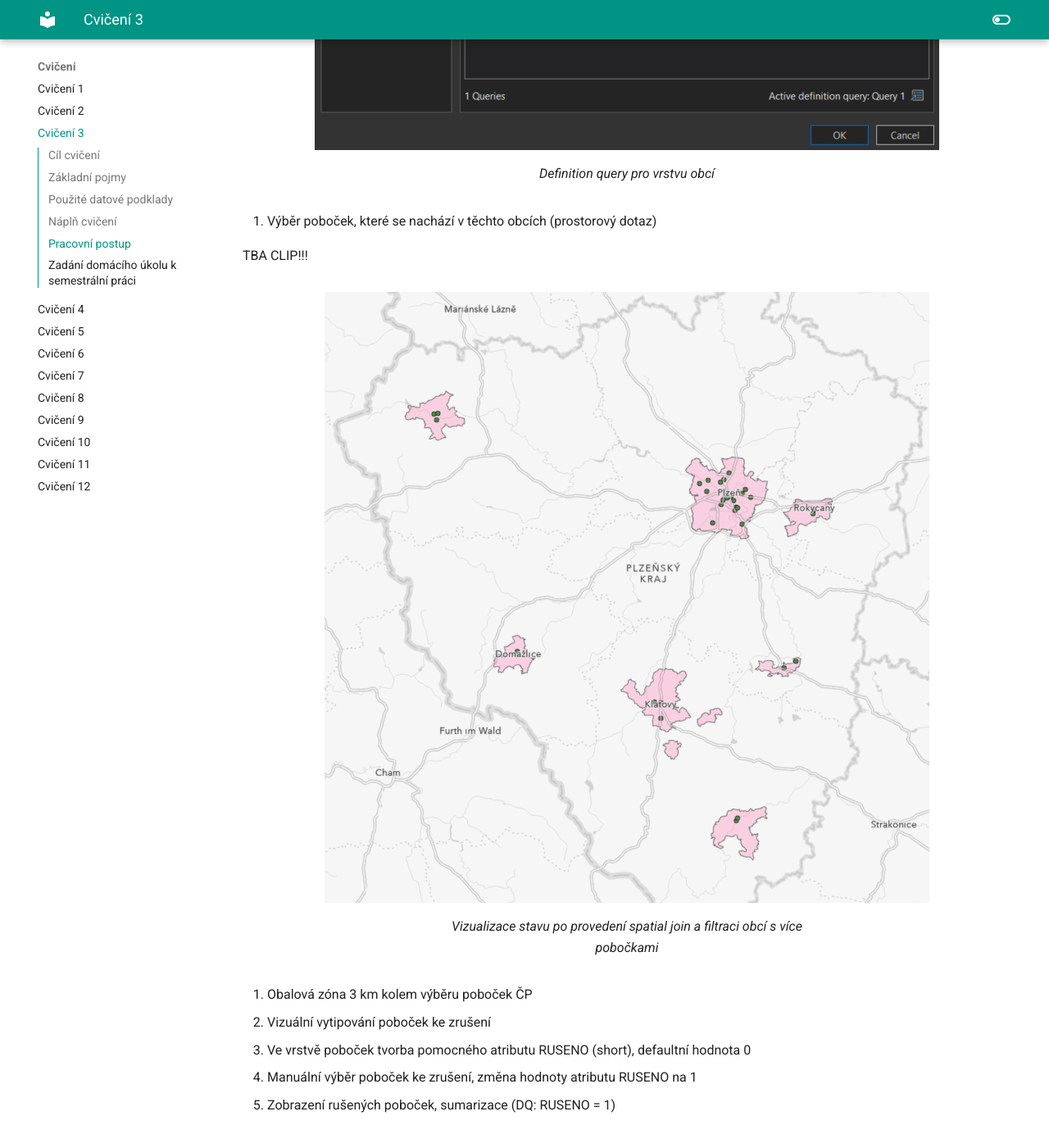
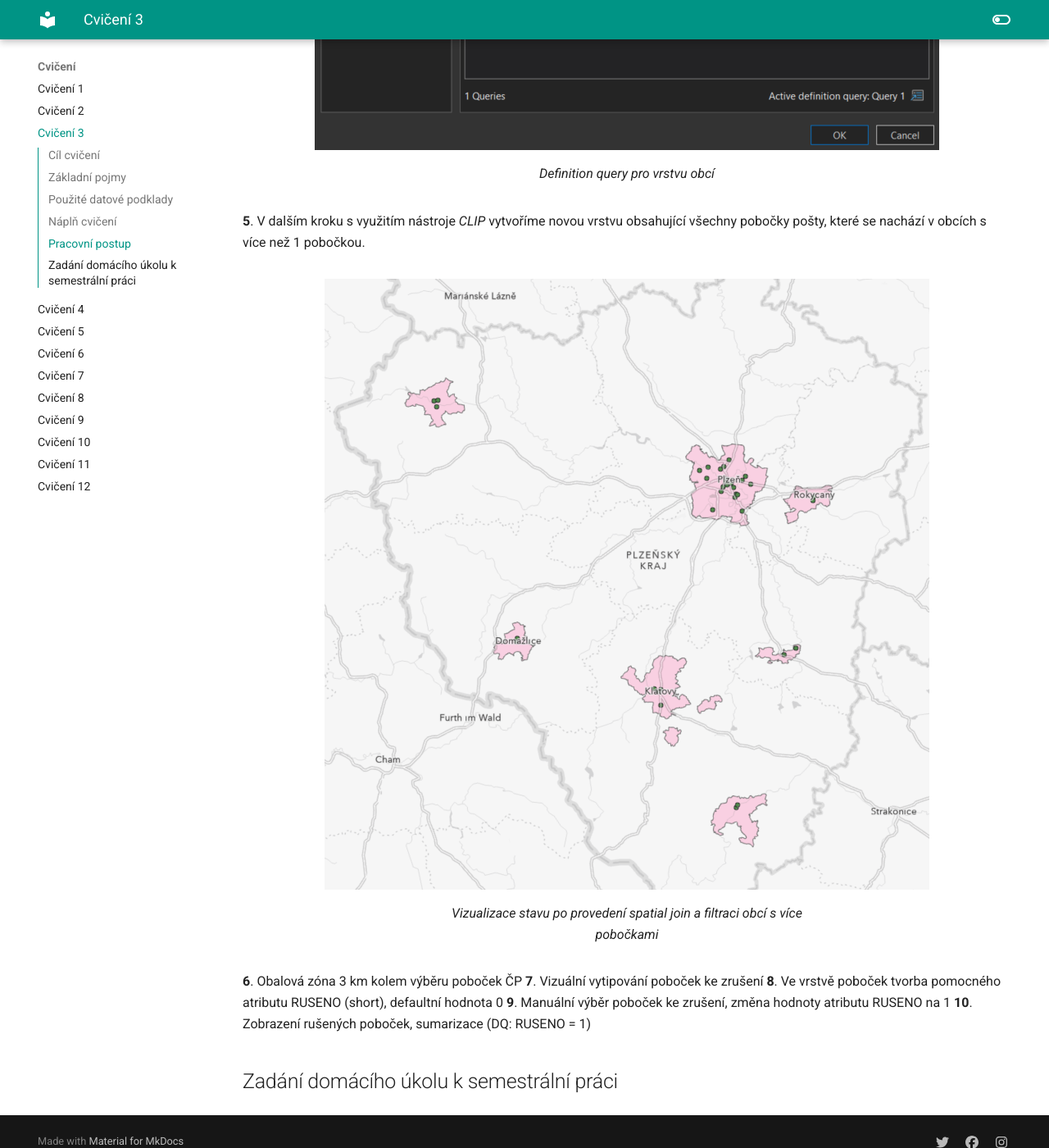
Before and after one commit to k155gis0/gis1, an MkDocs documentation site: the page built from docs/cviceni/cviceni3.md, in a window 1280 px wide and 1400 px high, scrolled down 4816 px. Shown: the whole window at 82% size. Built offline with MkDocs 1.6.1 and Material for MkDocs 9.7.7, drawn with Linux system fonts in a browser that asks for light colours; some of the changed text lies outside the part shown.

Commit message:
$minor edits cv3

```diff
--- a/docs/cviceni/cviceni3.md
+++ b/docs/cviceni/cviceni3.md
@@ -53,33 +53,31 @@ Jakou finanční úsporu jste schopni svým návrhem zajistit, pokud by provoz j
   <figcaption>Vizualizace stavu nad podkladovou mapou</figcaption>
 </figure>
 
-2. Spatial join: k výběru obcí připojit na základě polohy pobočky a zároveň přidat nový atribut POCET_POBOCEK, který bude určen na základě pravidla count(GmIID))
+**3.** Spatial join: k výběru obcí připojit pobočky na základě jejich polohy. Zároveň přidat nový atribut POCET_POBOCEK, který bude určen na základě pravidla sumy některého z atributů (např. count(GmIID)).
 
 <figure markdown>
   ![Export features](../assets/cviceni3/SPATIALJOIN_obce-pobocky.png "Spatial join")
   <figcaption>Spatial join</figcaption>
 </figure>
 
-3. Výběr obcí s více než 1 pobočkou
+**4**. Následně lze učinit výběr obcí s více než 1 pobočkou zavedením definition query (podmínka: POCET_POBOCEK *is greater than* 1).
 
 <figure markdown>
   ![Export features](../assets/cviceni3/DQ_vice-pobocek.png "Definition query")
   <figcaption>Definition query pro vrstvu obcí</figcaption>
 </figure>
 
-4. Výběr poboček, které se nachází v těchto obcích (prostorový dotaz)
-
-TBA CLIP!!!
+**5**. V dalším kroku s využitím nástroje *CLIP* vytvoříme novou vrstvu obsahující všechny pobočky pošty, které se nachází v obcích s více než 1 pobočkou.
 
 <figure markdown>
   ![Export features](../assets/cviceni3/MAP_spatial-join-plus-dq.png "Mapa 2")
   <figcaption>Vizualizace stavu po provedení spatial join a filtraci obcí s více pobočkami</figcaption>
 </figure>
 
-5. Obalová zóna 3 km kolem výběru poboček ČP
-6. Vizuální vytipování poboček ke zrušení
-7. Ve vrstvě poboček tvorba pomocného atributu RUSENO (short), defaultní hodnota 0
-8. Manuální výběr poboček ke zrušení, změna hodnoty atributu RUSENO na 1
-9. Zobrazení rušených poboček, sumarizace (DQ: RUSENO = 1)
+**6**. Obalová zóna 3 km kolem výběru poboček ČP
+**7**. Vizuální vytipování poboček ke zrušení
+**8**. Ve vrstvě poboček tvorba pomocného atributu RUSENO (short), defaultní hodnota 0
+**9**. Manuální výběr poboček ke zrušení, změna hodnoty atributu RUSENO na 1
+**10**. Zobrazení rušených poboček, sumarizace (DQ: RUSENO = 1)
 
 ## Zadání domácího úkolu k semestrální práci
```
Also changed, not shown: other parts of docs/cviceni/cviceni3.md (+2 -2 lines).
